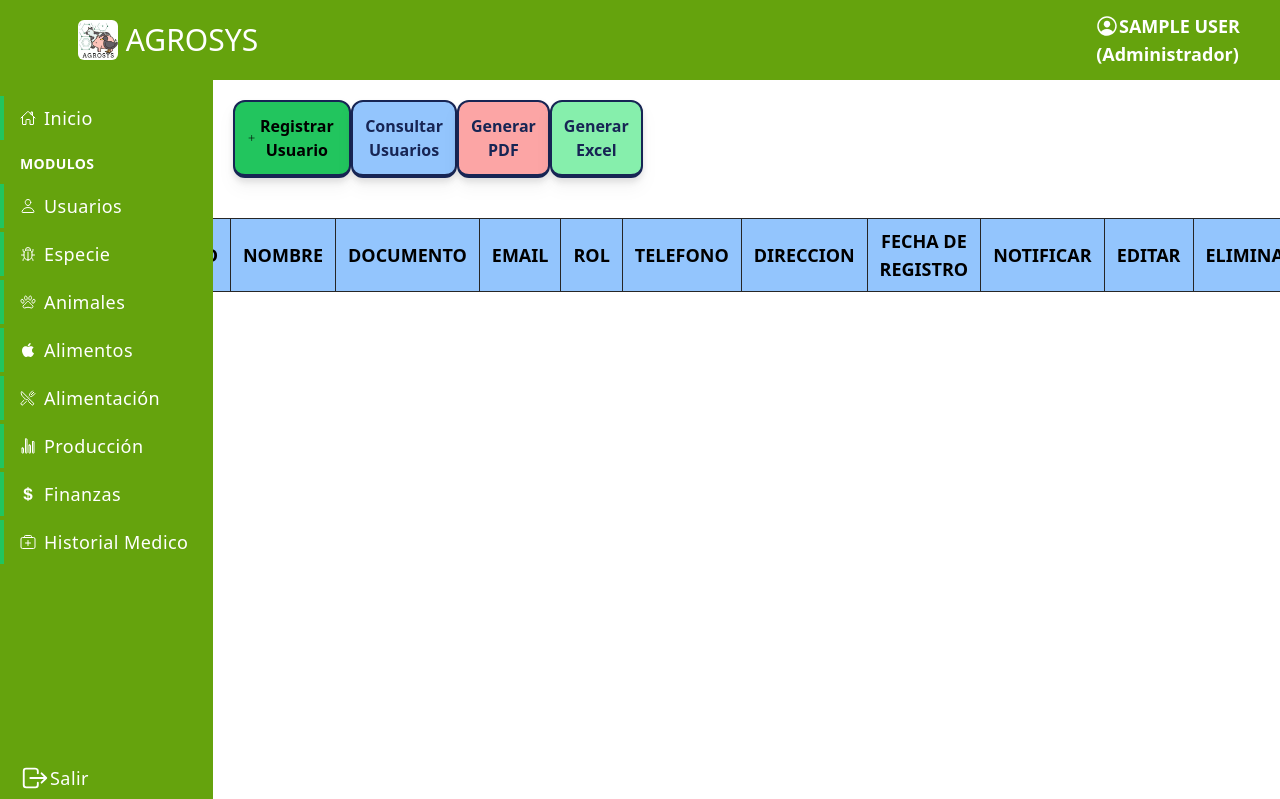
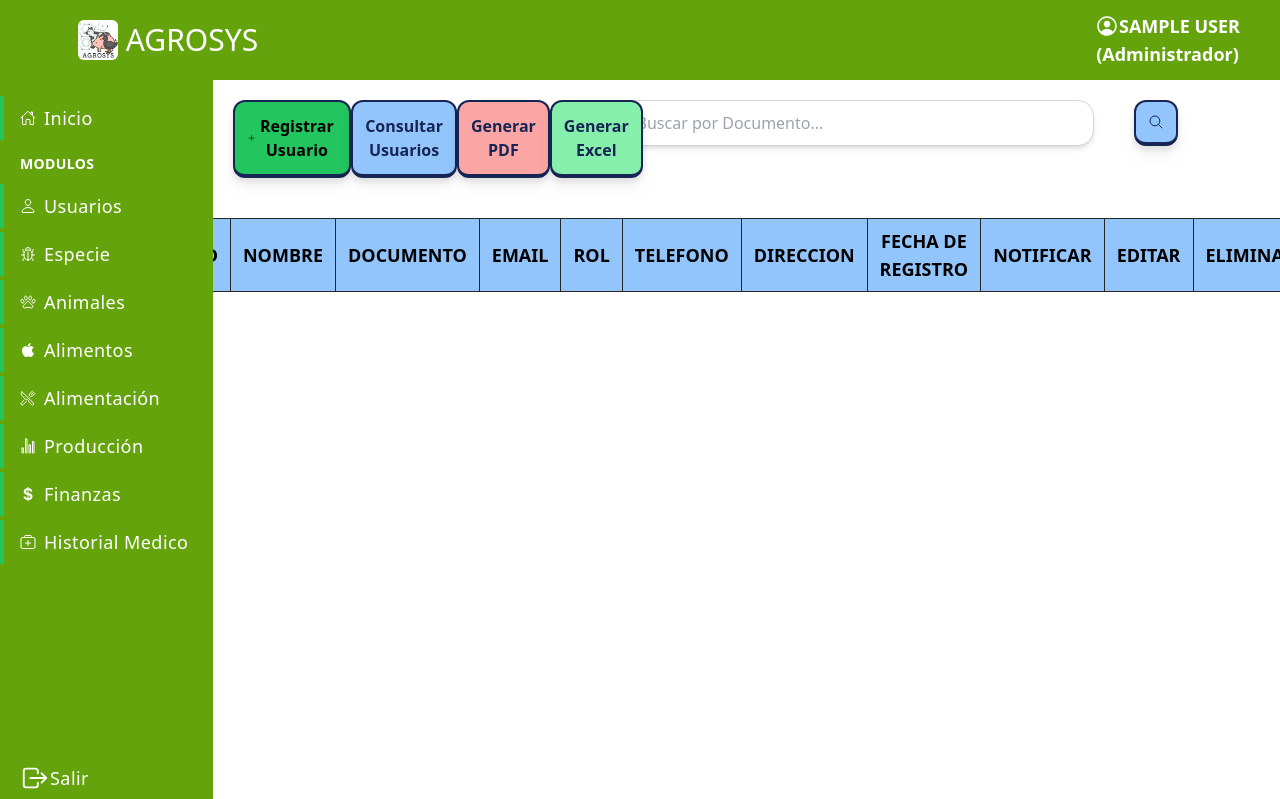
Before and after one commit to Mafeluna/AgroSys, a PHP site: page /views/usuarios.php in a window 1280 px wide. Shown: the top 799 px of the page. Run offline with PHP 8.4, Linux system fonts and the light colour scheme; the visitor is signed in with stand-in values (Sample User, id 1); lists and menus that the app fills with data are empty; some libraries are stand-ins or nearby versions.

Commit message:
barra de busqueda usuarios lista

```diff
--- a/views/usuarios.php
+++ b/views/usuarios.php
@@ -77,6 +77,19 @@
           >
             Generar Excel
           </button>
+          </div>
+          <div class="w-2/3">
+          <form action="" class="flex gap-10" method="post">
+            <input
+              name = "documento"
+              type="text"
+              placeholder="Buscar por Documento..."
+              class="w-3/4 pl-10 pr-4 py-2 rounded-2xl shadow-md border border-gray-300 focus:outline-none focus:ring-2 focus:ring-blue-500 focus:border-blue-500 transition-all duration-200"
+            />
+            <button class="bg-blue-300 duration-150 hover:!border-b-2 text-blue-950 rounded-xl drop-shadow-lg group flex items-center border-2 border-b-4 border-blue-950 cursor-pointer p-3 font-semibold hover:bg-yellow-400x">
+              <ion-icon name="search-outline"></ion-icon>
+            </button>
+          </form>
           </div>
         </header>
         <article class="w-full p-5">
```
